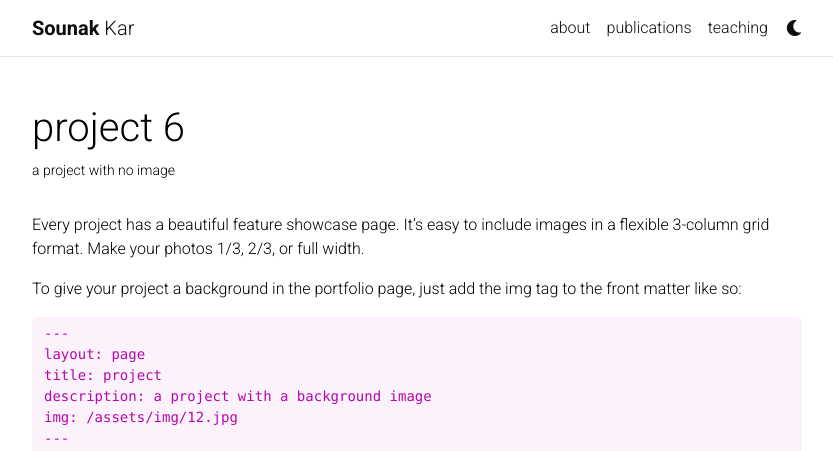
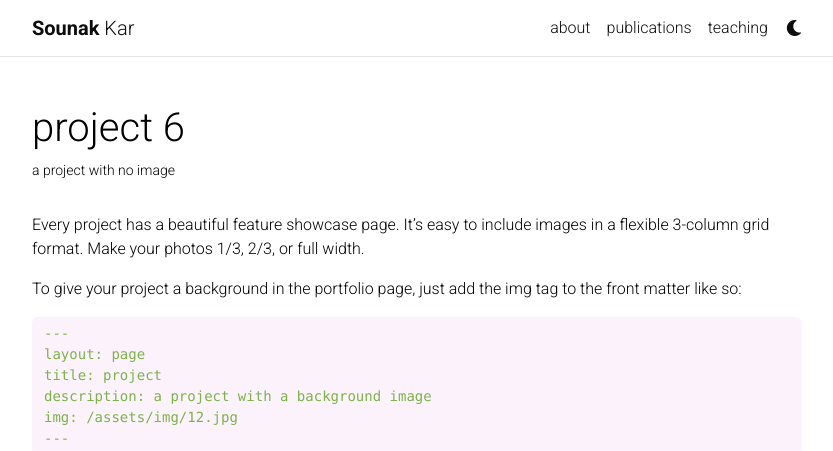
Before and after one commit to sounakk/sounakk.github.io, a Jekyll site: the page built from _projects/6_project.md, in a window 1280 px wide and 1400 px high. Shown: the top 451 px of the window, without its empty margins (223-1056 px from the left). Built offline with Jekyll 4.4.1, drawn with Linux system fonts in a browser that asks for light colours; nearby versions of some CDN libraries; full-size pictures stand in for the smaller copies a plugin makes; comment, search, counter and statistics services are not loaded; a style sheet for code colours, icons or effects is not loaded; grey boxes are pictures that could not be loaded.

Commit message:
4th  edit

```diff
--- a/_config.yml
+++ b/_config.yml
@@ -69,8 +69,8 @@ stackoverflow_id: #your stackoverflow id
 
 rss_icon: true
 
-contact_note: >
-  You can even add a little note about which of these is the best way to reach you.
+# contact_note: >
+#    You can even add a little note about which of these is the best way to reach you.
 
 google_analytics: UA-XXXXXXXXX # out your google-analytics code
 panelbear_analytics: XXXXXXXXX # panelbear analytics site ID
--- a/_includes/figure.html
+++ b/_includes/figure.html
@@ -8,7 +8,7 @@
     {% endfor %}
 
     <!-- Fallback to the original file -->
-    <img {% if include.class %}class="{{ include.class }}"{% endif %} src="{{ include.path | relative_url }}" {% if include.alt %}alt="{{ alt }}"{% endif %} {% if include.title %}title="{{ title }}"{% endif %} {% if include.zoomable %}data-zoomable{% endif %} />
+    <img {% if include.class %}class="{{ include.class }}"{% endif %} {% if include.style %}style="{{ include.style }}"{% endif %} src="{{ include.path | relative_url }}" {% if include.alt %}alt="{{ alt }}"{% endif %} {% if include.title %}title="{{ title }}"{% endif %} {% if include.zoomable %}data-zoomable{% endif %} />
 
   </picture>
 
--- a/_layouts/about.html
+++ b/_layouts/about.html
@@ -18,7 +18,8 @@ layout: default
         {% assign profile_image_path = page.profile.image | prepend: 'assets/img/' %}
         {% include figure.html
           path=profile_image_path
-          class="img-fluid z-dept-1 rounded"%}
+          class="img-fluid z-dept-1 rounded"
+          style="width:70%; height:70%;"%}
       {% endif %}
       {% if page.profile.address %}
         <div class="address">
--- a/_sass/_themes.scss
+++ b/_sass/_themes.scss
@@ -7,8 +7,8 @@
   --global-code-bg-color: #{$code-bg-color-light};
   --global-text-color: #{$black-color};
   --global-text-color-light: #{$grey-color};
-  --global-theme-color: #{$purple-color};
-  --global-hover-color: #{$purple-color};
+  --global-theme-color: #{$sexy-green-color};
+  --global-hover-color: #{$sexy-green-color};
   --global-footer-bg-color: #{$grey-color-dark};
   --global-footer-text-color: #{$grey-color-light};
   --global-footer-link-color: #{$white-color};
--- a/_sass/_variables.scss
+++ b/_sass/_variables.scss
@@ -17,11 +17,13 @@ $green-color-lime:    #B7D12A !default;
 $green-color-dark:    #009f06 !default;
 $green-color-light:   #ddffdd !default;
 $green-color-bright:  #11D68B !default;
+$sexy-green-color:    #7DB249 !default;
 $purple-color:        #B509AC !default;
 $light-purple-color:  lighten($purple-color, 25%);
 $pink-color:          #f92080 !default;
 $pink-color-light:    #ffdddd !default;
 $yellow-color:        #efcc00 !default;
+
 
 $grey-color:          #828282 !default;
 $grey-color-light:    lighten($grey-color, 40%);
```
